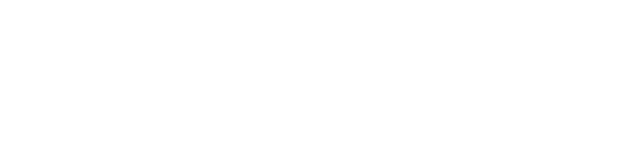
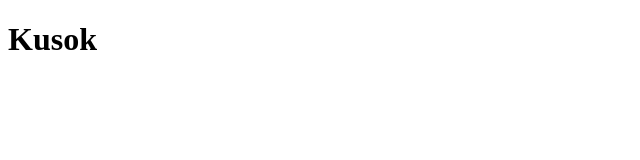
Before and after one commit to polarizer700/learnjs, a plain HTML site: page index.html in a window 1280 px wide. Shown: the whole page, without its empty margins (0-640 px from the left). Drawn offline with Linux system fonts and the light colour scheme.

Commit message:
Второй комит

```diff
--- a/index.html
+++ b/index.html
@@ -7,9 +7,7 @@
   <title>Document</title>
 </head>
 <body>
-
-
-
+<h1>Kusok</h1>
   <script src="script.js"></script>
 </body>
 </html>
```
